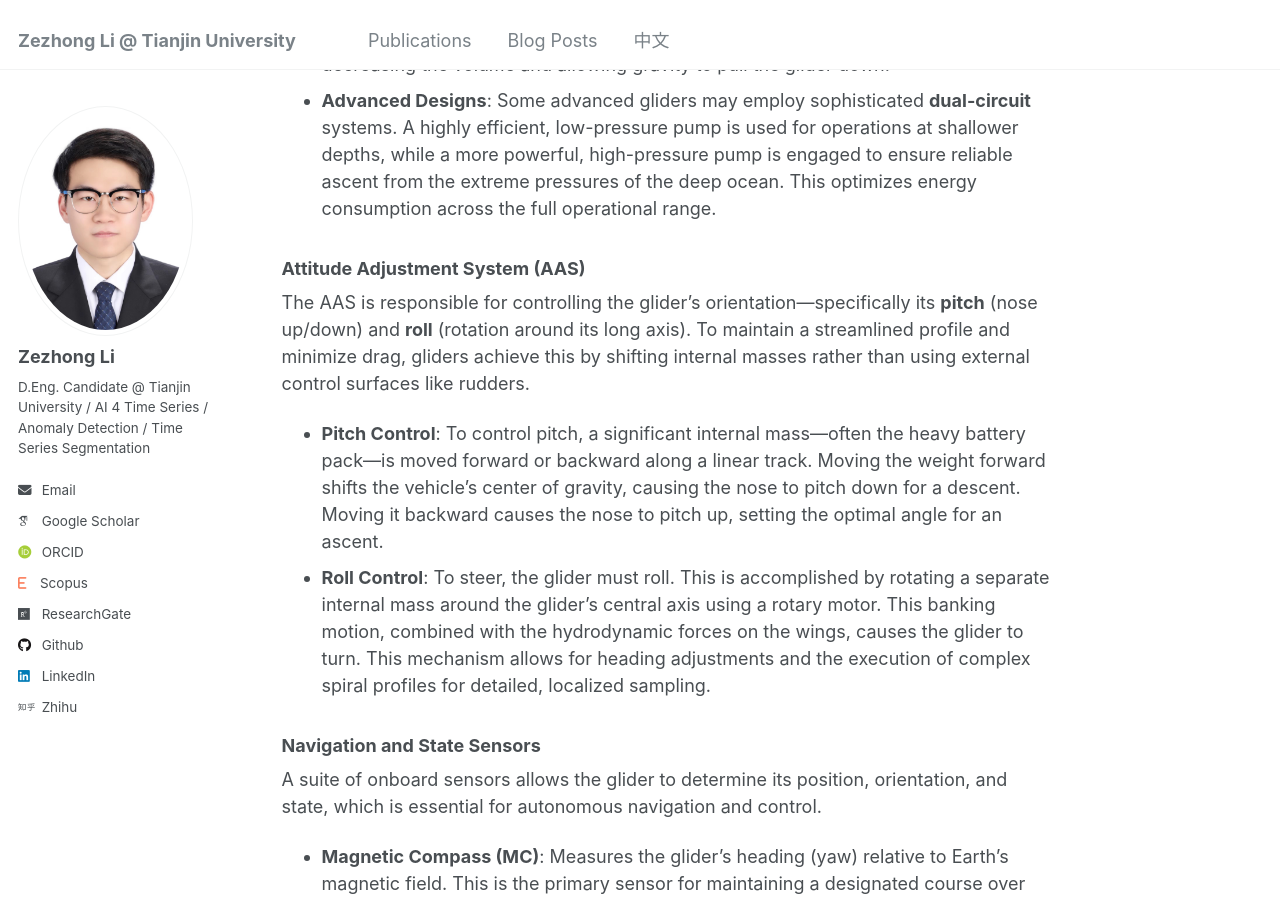
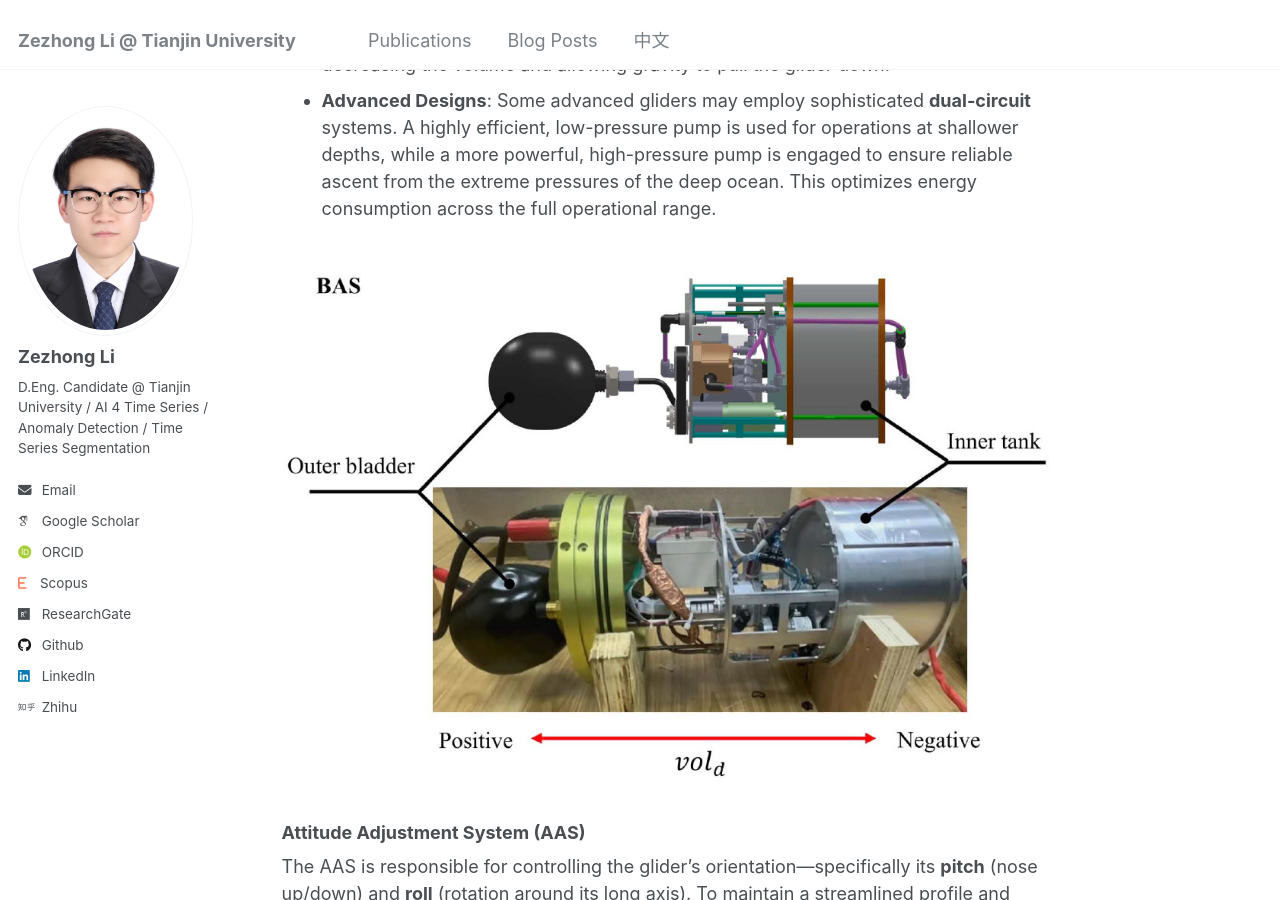
Before and after one commit to lzz19980125/lzz19980125.github.io, a Jekyll site: the page built from _posts/2025-7-20-Gliding Motion Modeling and Energy Consumption Analysis for Underwater Glider.md, in a window 1280 px wide and 900 px high, scrolled down 5012 px. Built offline with Jekyll 4.4.1, drawn with Linux system fonts in a browser that asks for light colours; some web fonts are replaced.

Commit message:
Update 2025-7-20-Gliding Motion Modeling and Energy Consumption Analysis for Underwater Glider.md

```diff
--- a/_posts/2025-7-20-Gliding Motion Modeling and Energy Consumption Analysis for Underwater Glider.md
+++ b/_posts/2025-7-20-Gliding Motion Modeling and Energy Consumption Analysis for Underwater Glider.md
@@ -111,12 +111,16 @@
 - **Principle**: The system adjusts the glider's overall volume to alter its buoyancy. It typically consists of a rigid internal oil reservoir and a flexible external bladder. A low-power hydraulic pump transfers a precise amount of oil into the external bladder, increasing the glider's total volume. This displacement increases the buoyant force, causing the glider to rise. To descend, oil is pumped back into the internal reservoir, decreasing the volume and allowing gravity to pull the glider down.
 - **Advanced Designs**: Some advanced gliders may employ sophisticated **dual-circuit** systems. A highly efficient, low-pressure pump is used for operations at shallower depths, while a more powerful, high-pressure pump is engaged to ensure reliable ascent from the extreme pressures of the deep ocean. This optimizes energy consumption across the full operational range.
 
+<br/><img src='../images/2025-07-28_125739.jpg'>
+
 ### Attitude Adjustment System (AAS)
 
 The AAS is responsible for controlling the glider's orientation—specifically its **pitch** (nose up/down) and **roll** (rotation around its long axis). To maintain a streamlined profile and minimize drag, gliders achieve this by shifting internal masses rather than using external control surfaces like rudders.
 
 - **Pitch Control**: To control pitch, a significant internal mass—often the heavy battery pack—is moved forward or backward along a linear track. Moving the weight forward shifts the vehicle's center of gravity, causing the nose to pitch down for a descent. Moving it backward causes the nose to pitch up, setting the optimal angle for an ascent.
 - **Roll Control**: To steer, the glider must roll. This is accomplished by rotating a separate internal mass around the glider's central axis using a rotary motor. This banking motion, combined with the hydrodynamic forces on the wings, causes the glider to turn. This mechanism allows for heading adjustments and the execution of complex spiral profiles for detailed, localized sampling.
+
+<br/><img src='../images/2025-07-28_125758.jpg'>
 
 ### Navigation and State Sensors
 
@@ -136,6 +140,8 @@
   - **D**epth: Confirmed by an integrated high-precision pressure sensor.
 - **Importance**: CTD data allows scientists to map the structure of the ocean, identifying different water masses, currents, eddies, and critical features like the **thermocline** (a layer of rapid temperature change). This information is foundational to understanding ocean dynamics, climate patterns, and marine ecosystems.
 
+<br/><img src='../images/2025-07-28_130015.jpg'>
+
 ### Load Dump System
 
 This is a critical **fail-safe mechanism** designed to ensure the vehicle can be recovered in the event of a mission-ending emergency.
```
